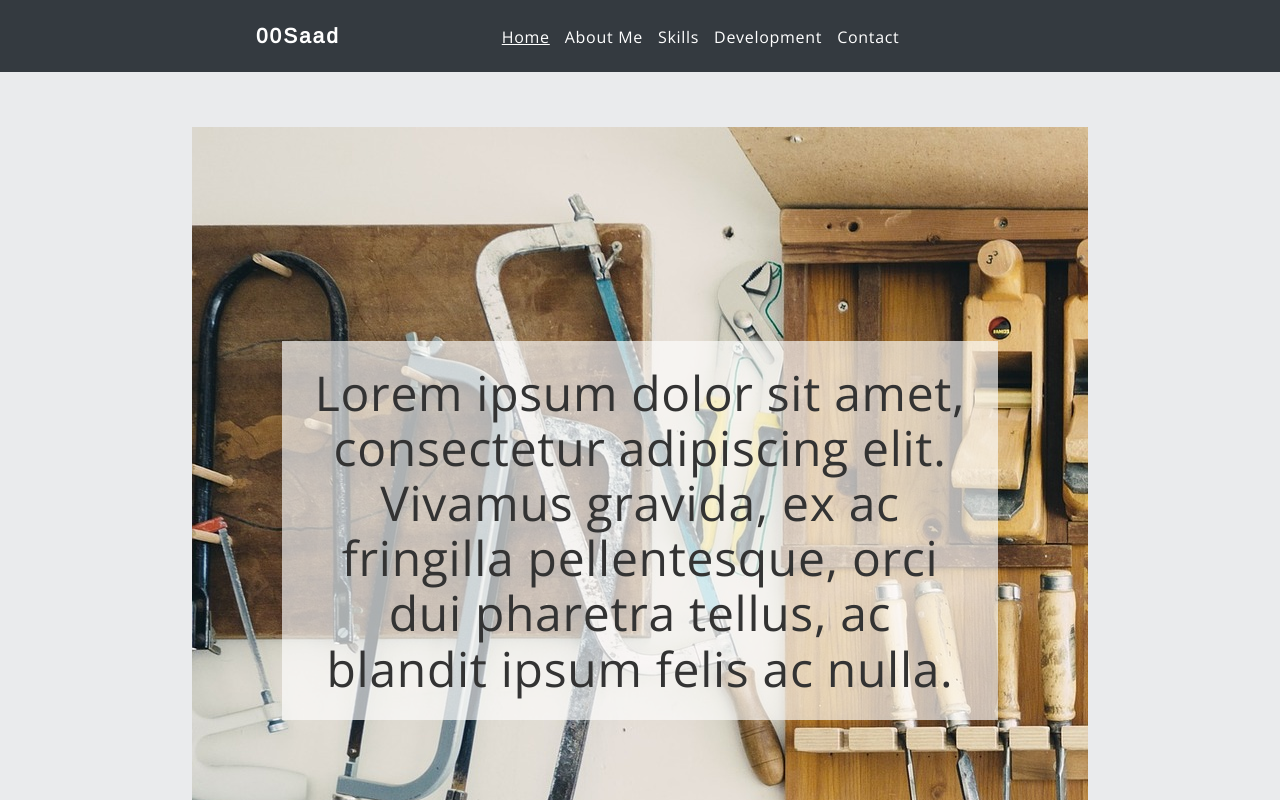
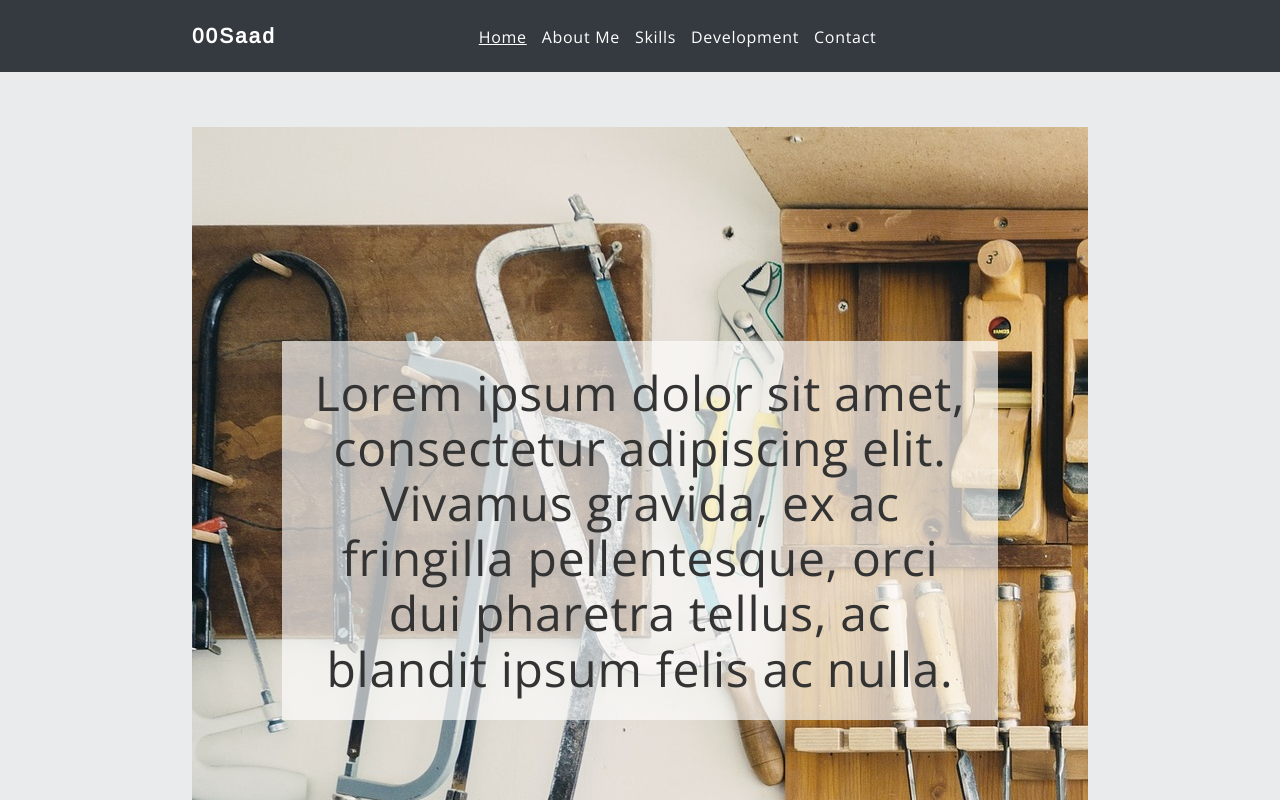
Before and after one commit to 00SaadChaudhry/react-portfolio, a React (Create React App) app: page / in a window 1280 px wide. Shown: the top 800 px of the page. Built offline with nearby package versions, Linux system fonts and the light colour scheme.

Commit message:
Working on About page for larger screens

```diff
--- a/src/scss/App.scss
+++ b/src/scss/App.scss
@@ -184,17 +184,37 @@ p, h1, dd, dt, a {
 //About Me
 .AboutMe {
 
+  position: relative;
+
   p {
     padding: 0 10px;
 
     @include mQ(900px) {
       margin-bottom: 50px;
+      @include condense();
+      padding-right: 30px;
+      // position: absolute;
+      top: 50%;
+      transform: translateY(-50%);
     }
   }
 
-  img {
-    margin-bottom: 20px;
+  .Image {
+
+    img {
+      margin-bottom: 20px;
+
+      @include mQ(900px) {
+        border-radius: 5px;
+      }
+    }
+
+    @include mQ(900px) {
+      @include condense();
+    }
   }
+
+
 }
 
 
@@ -236,6 +256,7 @@ p, h1, dd, dt, a {
     @include align();
     @include mQ(900px) {
       @include imgResize();
+      border-radius: 5px;
     }
   }
 
@@ -367,6 +388,6 @@ p, h1, dd, dt, a {
   }
 
   @include mQ(900px) {
-    @include align(60%);
+    @include align(70%);
   }
 }
--- a/src/scss/_mixins.scss
+++ b/src/scss/_mixins.scss
@@ -37,3 +37,9 @@
   width: $wd;
   display: inline;
 }
+
+@mixin condense() {
+  display: inline-block;
+  width: 50%;
+  box-sizing: border-box;
+}
```
